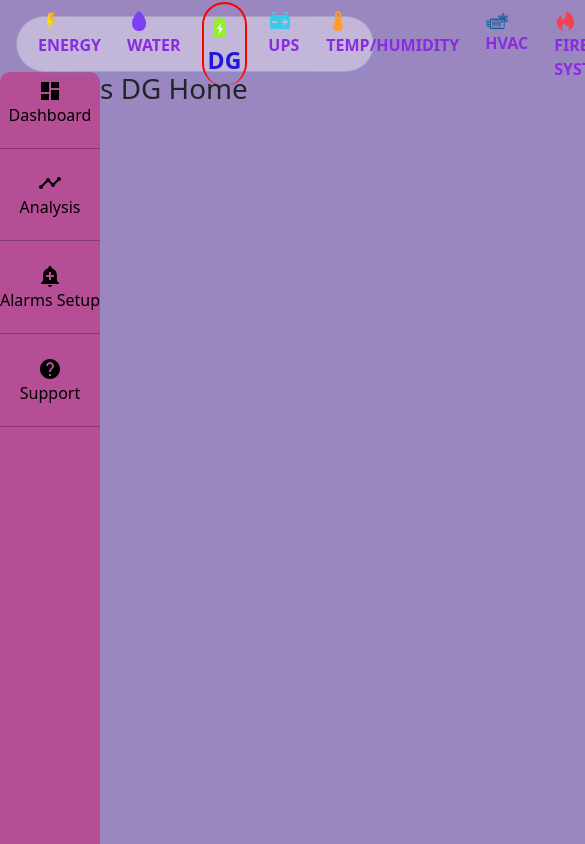
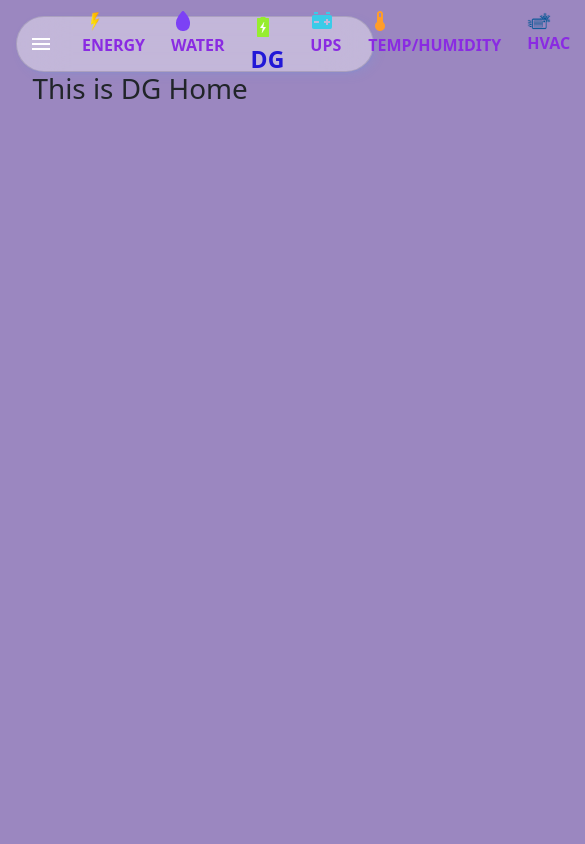
Before and after one commit to Bijoyksingh/Admin-Dashboard-React, a React (Vite) app: page /dg in a window 390 px wide. Shown: the top 844 px of the page, 585 px wide, since content can reach past the window. Built offline with nearby package versions, Linux system fonts and the light colour scheme.

Commit message:
Responsive Sidebar

```diff
--- a/src/components/Header/Header.css
+++ b/src/components/Header/Header.css
@@ -9,11 +9,6 @@ text-decoration: none;
   color: rgb(34, 24, 215);
   font-weight:900;
   font-size: 23px;
- border-top: 2px solid red;
- border-right: 2px solid red;
- border-left: 2px solid red;
- border-radius: 50px;
- padding: 4px;
 }
 
 .nav-items{
--- a/src/components/Header/Header.jsx
+++ b/src/components/Header/Header.jsx
@@ -8,7 +8,9 @@ import Avatar from "@mui/material/Avatar";
 import { Link, NavLink } from "react-router-dom";
 import { NavData } from "../../data/NavData/NavData";
 import Logo from "/logo1.png"
-
+import { IconButton } from "@mui/material";
+import MenuIcon from '@mui/icons-material/Menu';
+import PropTypes from 'prop-types';
 
 const logoStyle = {
   width: "3rem",
@@ -16,7 +18,8 @@ const logoStyle = {
   cursor: "pointer",
 };
 
-export default function Header() {
+export default function Header({onClick}) {
+
   return (
     <>
       <AppBar
@@ -51,10 +54,19 @@ export default function Header() {
                   : "0 0 1px rgba(2, 31, 59, 0.7), 1px 1.5px 2px -1px rgba(2, 31, 59, 0.65), 4px 4px 12px -2.5px rgba(2, 31, 59, 0.65)",
             })}
           >
+            <IconButton
+            color="inherit"
+            aria-label="open drawer"
+            edge="start"
+            onClick={onClick}
+            sx={{flexGrow:1, mr: 2, display: { sm: 'flex', md:"none" } }}
+          >
+            <MenuIcon />
+          </IconButton>
             <Box
               sx={{
                 flexGrow: 1,
-                display: { xs: "none", md: "flex" },
+                display: { xs:"none",sm:"none", md: "flex"},
                 justifyContent: "flex-start",
                 px: 0,
               }}
@@ -114,3 +126,6 @@ export default function Header() {
     </>
   );
 }
+Header.propTypes = {
+  onClick:PropTypes.func
+}
--- a/src/components/SideBar/SideBar.css
+++ b/src/components/SideBar/SideBar.css
@@ -15,7 +15,6 @@
     list-style: none;
     text-align: center;
     padding: 5px 0 ;
-    text-wrap: wrap;
 }
 .sidebar ul{
     margin: 0;
@@ -26,11 +25,11 @@ text-decoration: none;
 color: black;
 }
 #sidebar {
-    height: 100%;
+    /* height: 100%; */
     background-color: #b64e95;
     border-radius:10px;
-    display: flex;
-    flex-direction: column;
+    /* display: flex;
+    flex-direction: column; */
     position: fixed;
     overflow-y: auto;
   }
--- a/src/components/SideBar/SideBar.jsx
+++ b/src/components/SideBar/SideBar.jsx
@@ -1,13 +1,35 @@
+import { Box } from "@mui/material";
 import "./SideBar.css";
-// import PropTypes from 'prop-types';
+import { useOutletContext } from "react-router-dom";
+import PropTypes from 'prop-types';
 
+export default function SideBar({ children }) {
+  const { open, handleClose } = useOutletContext();
 
-export default function SideBar({children}) {
   return (
-    <div id="sidebar" className="sidebar ">
-      <ul>
-      {children}
-      </ul>
-    </div>
+    <>
+      {open && (
+        <Box
+          sx={{ display: { sm: "flex", md: "none" } }}
+          open={open}
+          onClick={handleClose(false)}
+          id="sidebar"
+          className="sidebar"
+        >
+          <ul>{children}</ul>
+        </Box>
+      )}
+      <Box
+        sx={{ display: { xs: "none", sm: "none", md: "flex" } }}
+        id="sidebar"
+        className="sidebar"
+      >
+        <ul>{children}</ul>
+      </Box>
+    </>
   );
 }
+
+SideBar.propTypes = {
+  children:PropTypes.node
+}
--- a/src/routes/MainLayout.jsx
+++ b/src/routes/MainLayout.jsx
@@ -1,12 +1,22 @@
 import { Outlet } from "react-router-dom";
 import Header from "../components/Header/Header.jsx"
+import { useState } from "react";
+
+export default function MainLayout() {
+  const [open, setOpen] = useState(false);
+
+  const handleOpen = ()=>{
+    setOpen(!open);
+  }
+  const handleClose = (newOpen) => () => {
+    setOpen(newOpen);
+  };
 
 
-export default function MainLayout() {
   return (
     <>
-    <Header/>
-      <div id="detail"><Outlet /></div>
+    <Header onClick={handleOpen}/>
+      <div id="detail"><Outlet context={{ open, handleClose }}/></div>
     </>
   );
 }
```
